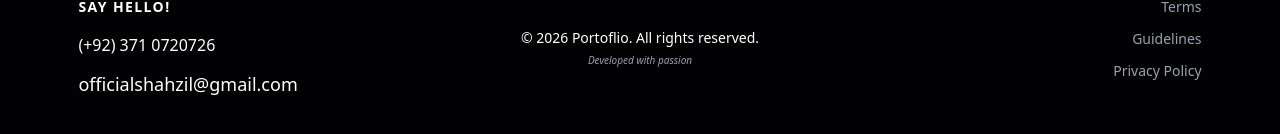
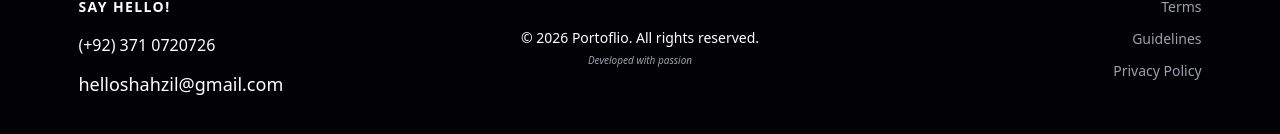
Before and after one commit to employeemanagement13-glitch/Now-my-Portfolio-by-me, a Next.js app: page /terms in a window 1280 px wide. Shown: the part 2958-3092 px from the top of the page. Built offline with nearby package versions, Linux system fonts and the light colour scheme; a web font is replaced by a local one.

Commit message:
Update Footer.tsx

```diff
--- a/components/Footer.tsx
+++ b/components/Footer.tsx
@@ -12,7 +12,7 @@ export default function Footer() {
               (+92) 371 0720726
             </a>
             <a href="mailto:officialshahzil@gmail.com" className="block text-white hover:text-red-500 transition-all duration-200 text-[16px] sm:text-lg font-medium">
-              officialshahzil@gmail.com
+              helloshahzil@gmail.com
             </a>
           </div>
 
```
